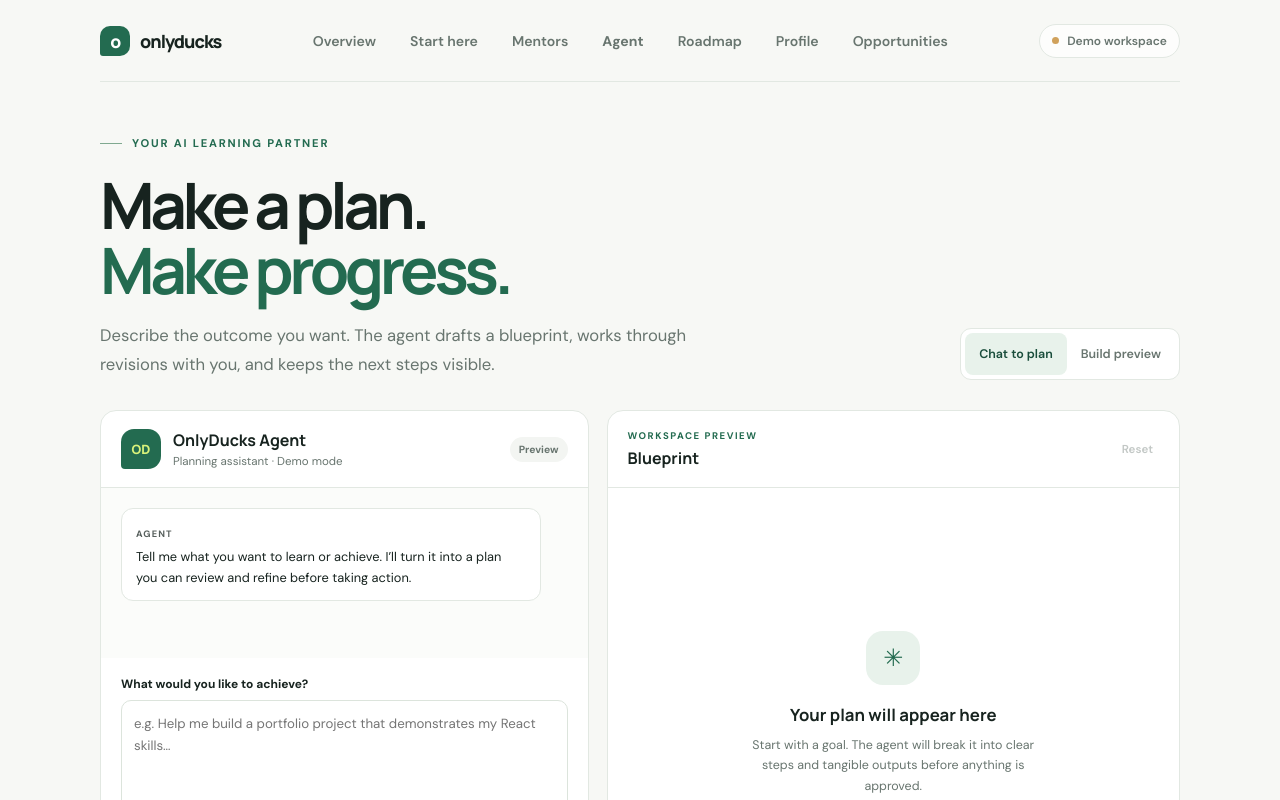
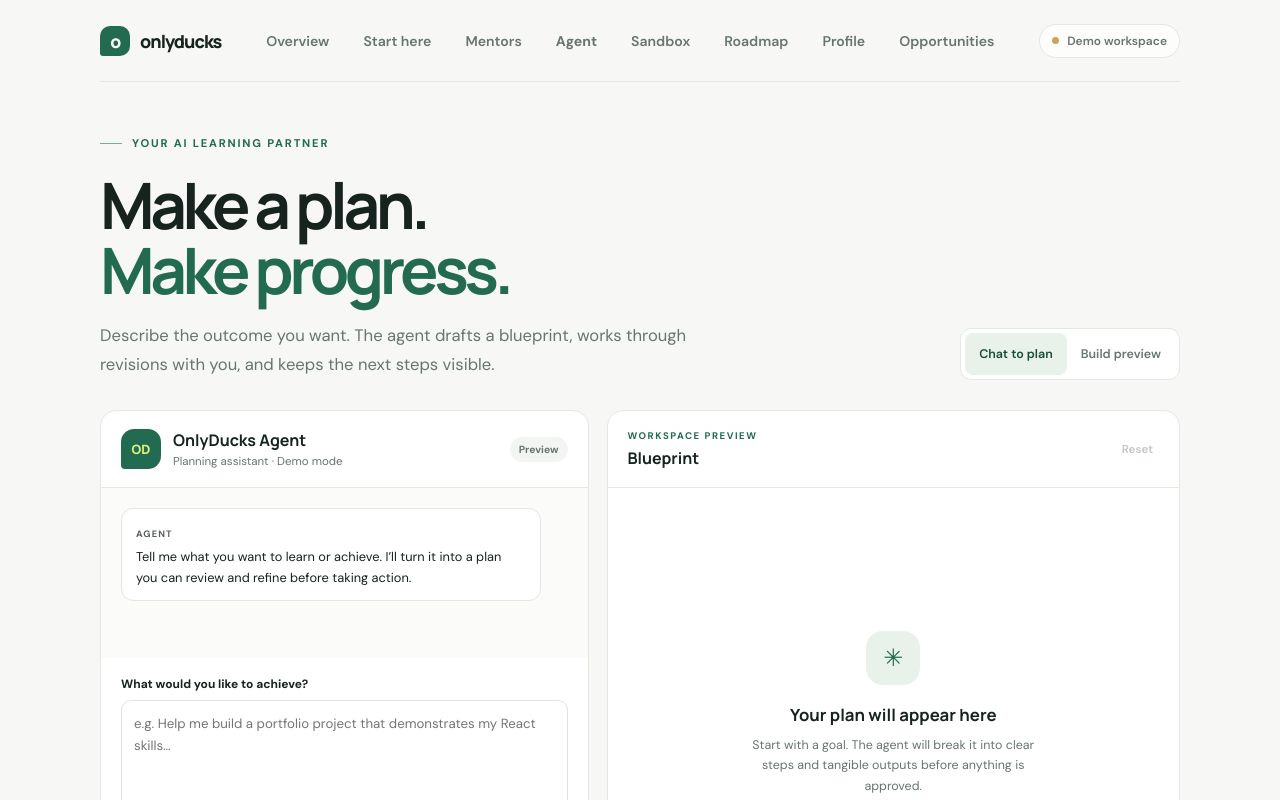
Before and after one commit to CWM-du/OnlyDucks, a Next.js app: page /agent in a window 1280 px wide. Shown: the top 800 px of the page. Built offline with nearby package versions, Linux system fonts and the light colour scheme.

Commit message:
feat(DEV03): expose P0 sandbox in primary navigation

```diff
--- a/src/app/agent/page.tsx
+++ b/src/app/agent/page.tsx
@@ -60,7 +60,7 @@ export default function AgentPage() {
             <Link className="nav-link" href="/">Overview</Link>
             <Link className="nav-link" href="/welcome">Start here</Link>
             <Link className="nav-link" href="/mentors">Mentors</Link>
-            <Link className="nav-link" href="/agent" aria-current="page">Agent</Link>
+            <Link className="nav-link" href="/agent" aria-current="page">Agent</Link><Link className="nav-link" href="/sandbox">Sandbox</Link>
             <Link className="nav-link" href="/roadmap">Roadmap</Link>
             <Link className="nav-link" href="/profile">Profile</Link>
             <Link className="nav-link" href="/feed">Opportunities</Link>
```
